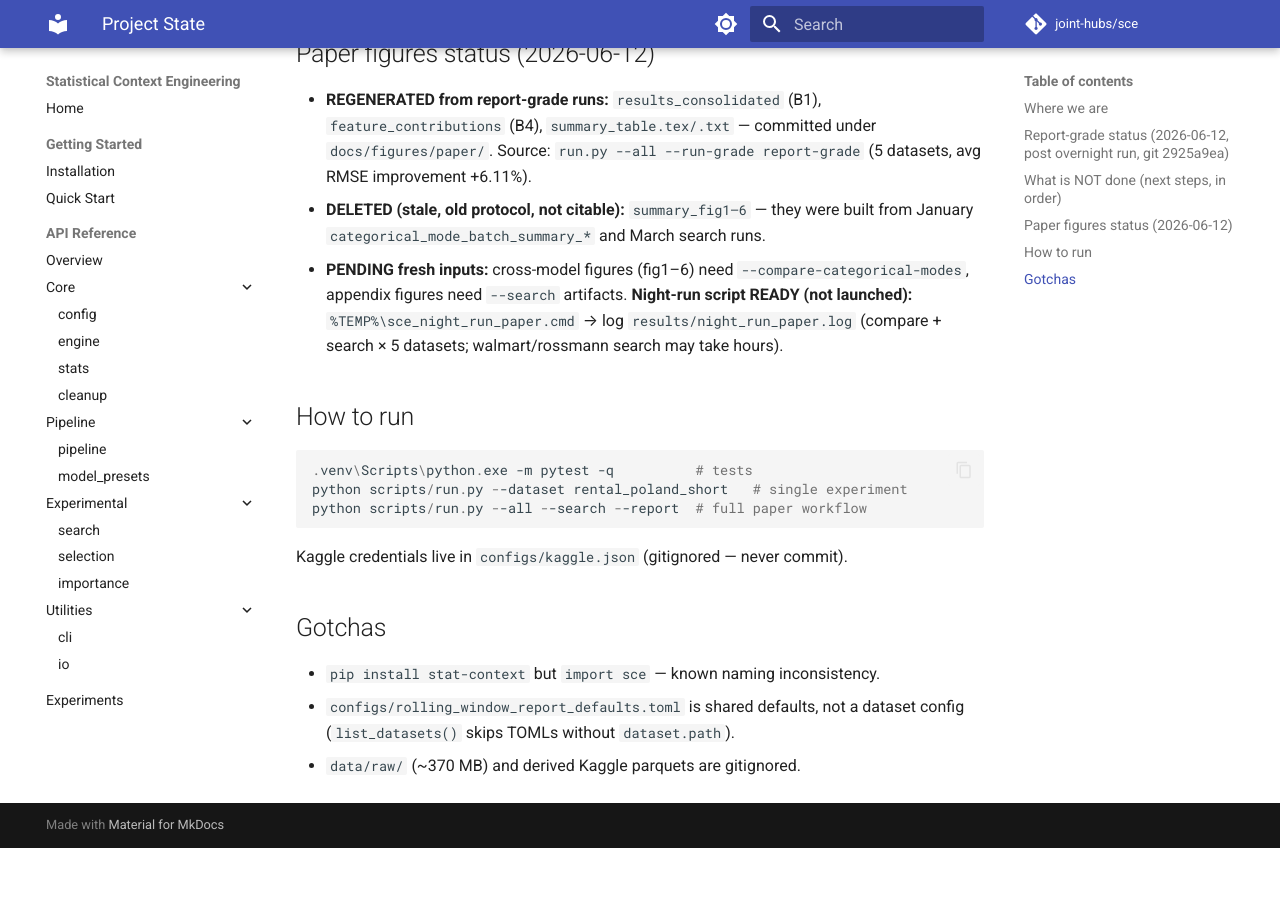
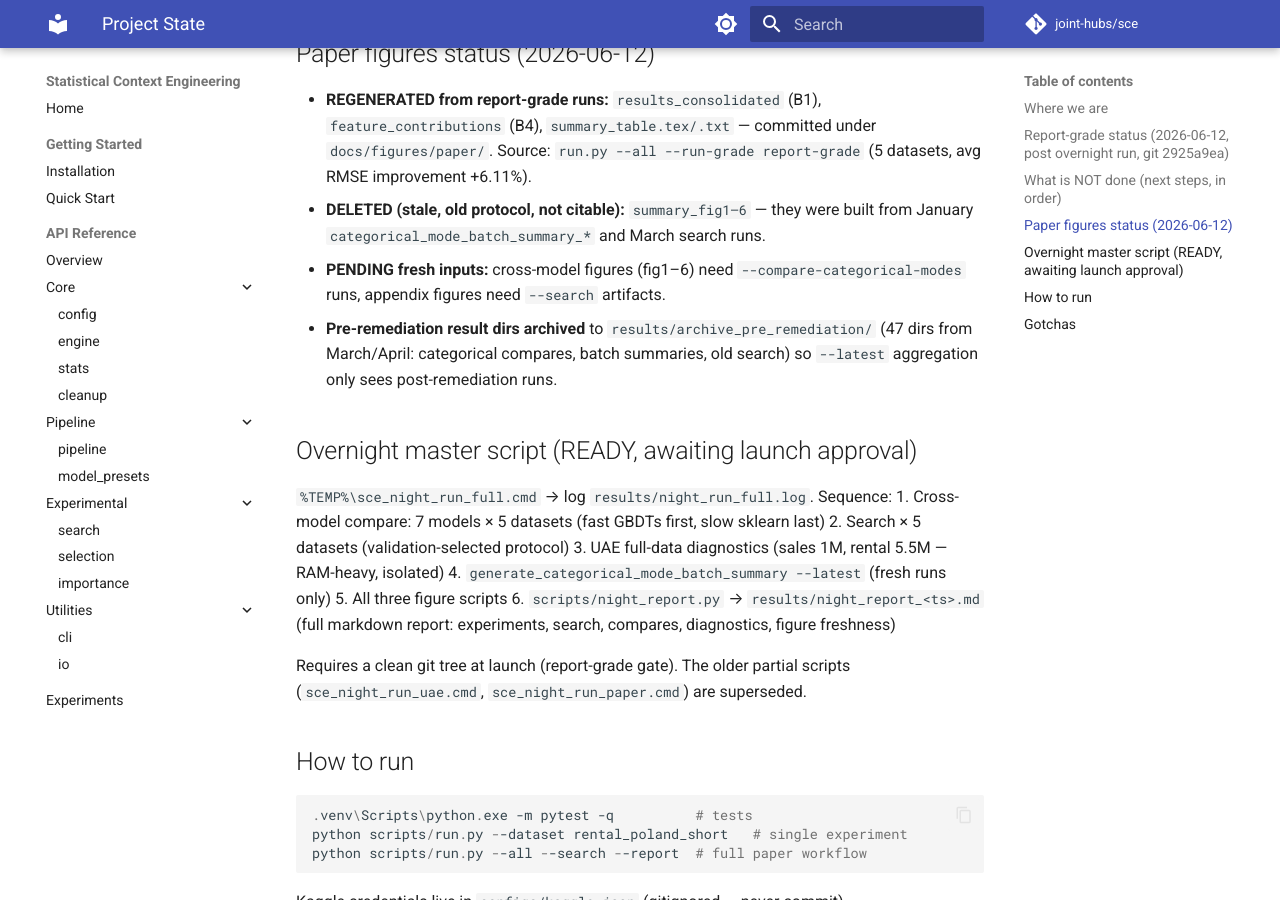
Before and after one commit to joint-hubs/sce, an MkDocs documentation site: the page built from docs/STATE.md, in a window 1280 px wide and 900 px high, scrolled down 2699 px. Built offline with MkDocs 1.6.1 and Material for MkDocs 9.7.7, drawn with Linux system fonts in a browser that asks for light colours; comment, search, counter and statistics services are not loaded; before the commit the page ends 3547 px from its top, so only the background shows below that.

Commit message:
docs: document overnight master script and pre-remediation archive in STATE

```diff
--- a/docs/STATE.md
+++ b/docs/STATE.md
@@ -91,10 +91,24 @@ Driven by `docs/plan/2026-04-18_release_1_0_plan.md`:
 - **DELETED (stale, old protocol, not citable):** `summary_fig1–6` — they were
   built from January `categorical_mode_batch_summary_*` and March search runs.
 - **PENDING fresh inputs:** cross-model figures (fig1–6) need
-  `--compare-categorical-modes`, appendix figures need `--search` artifacts.
-  **Night-run script READY (not launched):** `%TEMP%\sce_night_run_paper.cmd`
-  → log `results/night_run_paper.log` (compare + search × 5 datasets;
-  walmart/rossmann search may take hours).
+  `--compare-categorical-modes` runs, appendix figures need `--search` artifacts.
+- **Pre-remediation result dirs archived** to `results/archive_pre_remediation/`
+  (47 dirs from March/April: categorical compares, batch summaries, old search)
+  so `--latest` aggregation only sees post-remediation runs.
+
+## Overnight master script (READY, awaiting launch approval)
+
+`%TEMP%\sce_night_run_full.cmd` → log `results/night_run_full.log`. Sequence:
+1. Cross-model compare: 7 models × 5 datasets (fast GBDTs first, slow sklearn last)
+2. Search × 5 datasets (validation-selected protocol)
+3. UAE full-data diagnostics (sales 1M, rental 5.5M — RAM-heavy, isolated)
+4. `generate_categorical_mode_batch_summary --latest` (fresh runs only)
+5. All three figure scripts
+6. `scripts/night_report.py` → `results/night_report_<ts>.md` (full markdown
+   report: experiments, search, compares, diagnostics, figure freshness)
+
+Requires a clean git tree at launch (report-grade gate). The older partial
+scripts (`sce_night_run_uae.cmd`, `sce_night_run_paper.cmd`) are superseded.
 
 ## How to run
 
```
